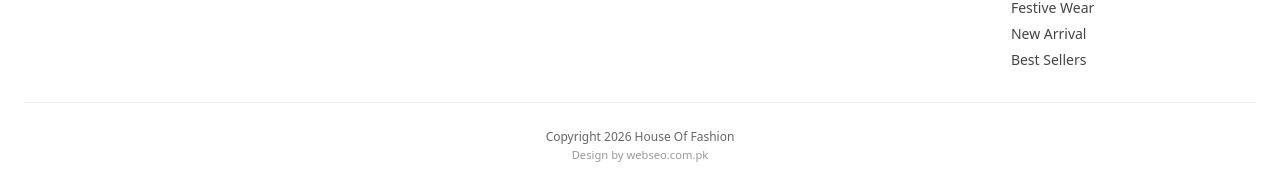
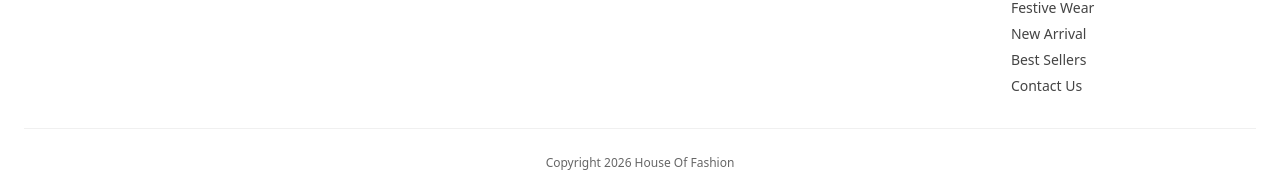
Before and after one commit to h3229633-hash/house-of-fashion-, a Next.js app: page / in a window 1280 px wide. Shown: the part 2245-2417 px from the top of the page. Built offline with nearby package versions, Linux system fonts and the light colour scheme; no server answers.

Commit message:
Fixed syntax error in categories array

```diff
--- a/components/Footer.tsx
+++ b/components/Footer.tsx
@@ -13,6 +13,7 @@ const CATEGORIES = [
   { label: 'Festive Wear', href: '/festive-wear' },
   { label: 'New Arrival', href: '/new-arrival' },
   { label: 'Best Sellers', href: '/best-sellers' },
+  { label: 'Contact Us', href: '/contact-us' },
 ];
 
 const SOCIALS = [
```
